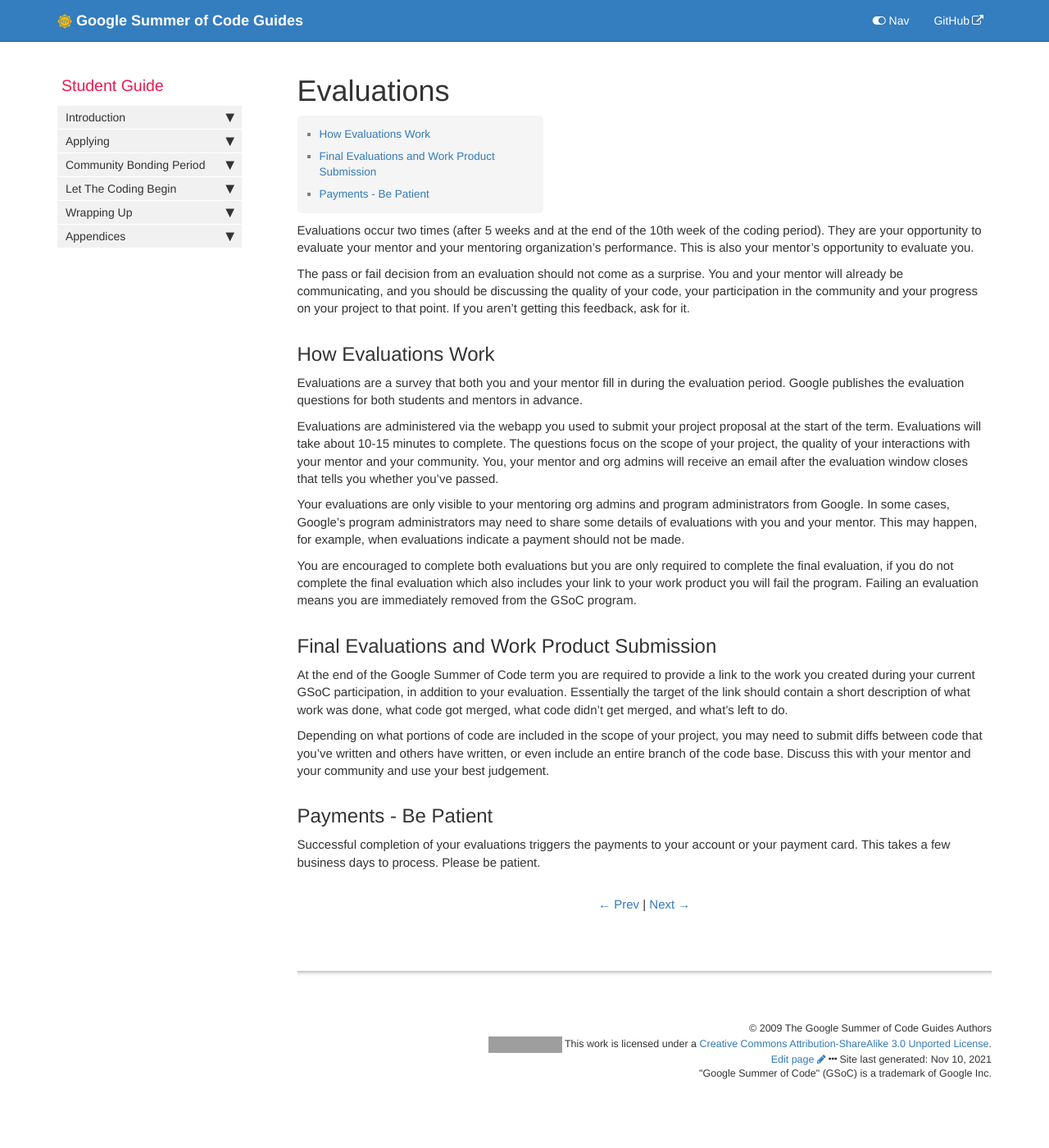
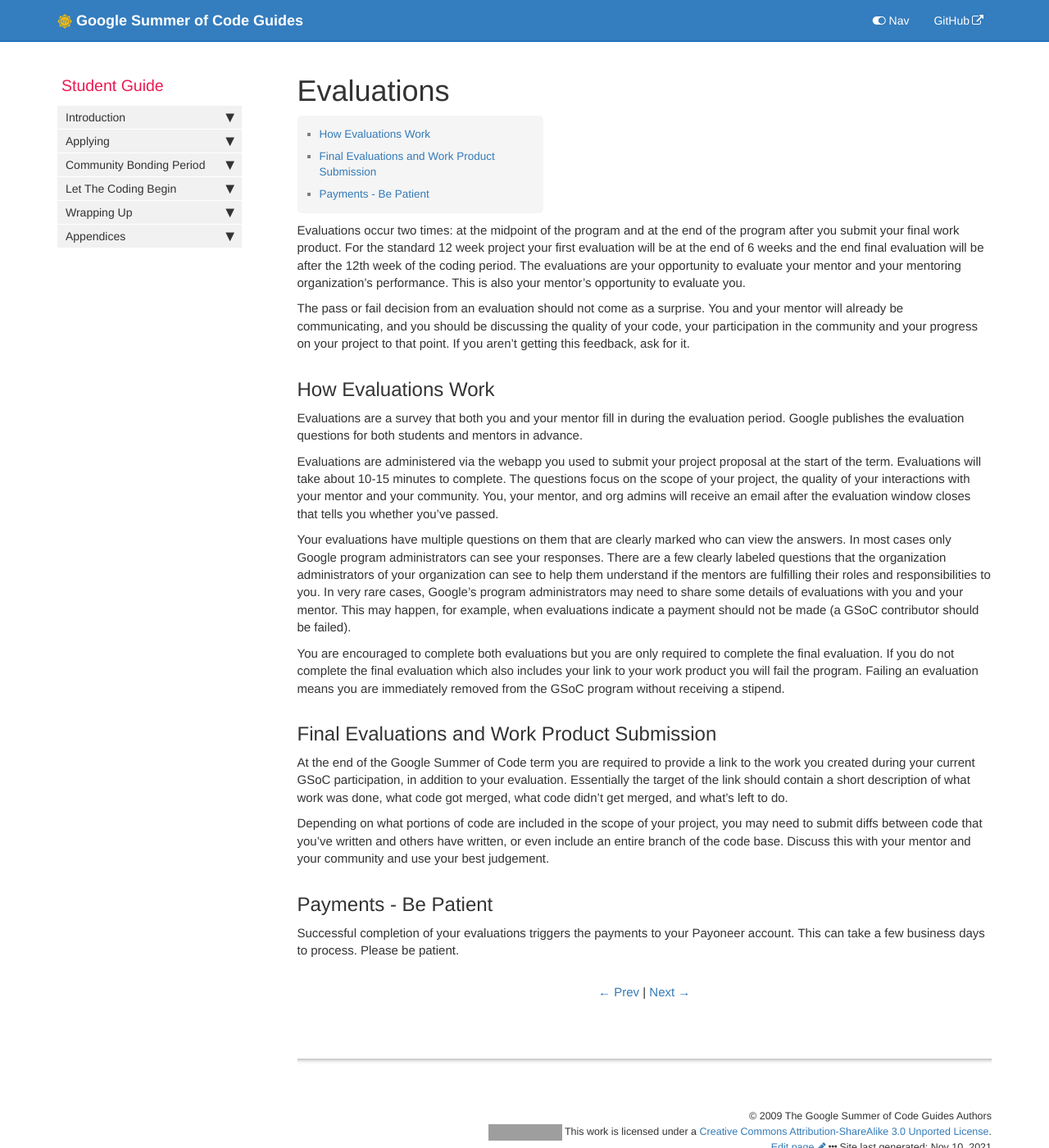
Before and after one commit to google/gsocguides, a Jekyll site: the page built from pages/student/15-evaluations.md, in a window 1280 px wide and 1400 px high. Shown: the whole window at 82% size. Built offline with Jekyll 4.4.1, drawn with Linux system fonts in a browser that asks for light colours; grey boxes are pictures that could not be loaded.

Commit message:
Update 15-evaluations.md
updated eval info

```diff
--- a/pages/student/15-evaluations.md
+++ b/pages/student/15-evaluations.md
@@ -6,7 +6,7 @@ permalink: student/evaluations.html
 sidebar: student_sidebar
 ---
 
-Evaluations occur two times (after 5 weeks and at the end of the 10th week of the coding period). They are your opportunity to evaluate your mentor and your mentoring organization's performance. This is also your mentor's opportunity to evaluate you.
+Evaluations occur two times: at the midpoint of the program and at the end of the program after you submit your final work product. For the standard 12 week project your first evaluation will be at the end of 6 weeks and the end final evaluation will be after the 12th week of the coding period. The evaluations are your opportunity to evaluate your mentor and your mentoring organization's performance. This is also your mentor's opportunity to evaluate you.
 
 The pass or fail decision from an evaluation should not come as a surprise. You and your mentor will already be communicating, and you should be discussing the quality of your code, your participation in the community and your progress on your project to that point. If you aren't getting this feedback, ask for it.
 
@@ -14,11 +14,11 @@ The pass or fail decision from an evaluation should not come as a surprise. You
 
 Evaluations are a survey that both you and your mentor fill in during the evaluation period. Google publishes the evaluation questions for both students and mentors in advance.
 
-Evaluations are administered via the webapp you used to submit your project proposal at the start of the term. Evaluations will take about 10-15 minutes to complete. The questions focus on the scope of your project, the quality of your interactions with your mentor and your community. You, your mentor and org admins will receive an email after the evaluation window closes that tells you whether you've passed.
+Evaluations are administered via the webapp you used to submit your project proposal at the start of the term. Evaluations will take about 10-15 minutes to complete. The questions focus on the scope of your project, the quality of your interactions with your mentor and your community. You, your mentor, and org admins will receive an email after the evaluation window closes that tells you whether you've passed.
 
-Your evaluations are only visible to your mentoring org admins and program administrators from Google. In some cases, Google's program administrators may need to share some details of evaluations with you and your mentor. This may happen, for example, when evaluations indicate a payment should not be made.
+Your evaluations have multiple questions on them that are clearly marked who can view the answers. In most cases only Google program administrators can see your responses. There are a few clearly labeled questions that the organization administrators of your organization can see to help them understand if the mentors are fulfilling their roles and responsibilities to you. In very rare cases, Google's program administrators may need to share some details of evaluations with you and your mentor. This may happen, for example, when evaluations indicate a payment should not be made (a GSoC contributor should be failed).
 
-You are encouraged to complete both evaluations but you are only required to complete the final evaluation, if you do not complete the final evaluation which also includes your link to your work product you will fail the program. Failing an evaluation means you are immediately removed from the GSoC program.
+You are encouraged to complete both evaluations but you are only required to complete the final evaluation. If you do not complete the final evaluation which also includes your link to your work product you will fail the program. Failing an evaluation means you are immediately removed from the GSoC program without receiving a stipend.
 
 ## Final Evaluations and Work Product Submission
 
@@ -28,4 +28,4 @@ Depending on what portions of code are included in the scope of your project, yo
 
 ## Payments - Be Patient
 
-Successful completion of your evaluations triggers the payments to your account or your payment card. This takes a few business days to process. Please be patient.
+Successful completion of your evaluations triggers the payments to your Payoneer account. This can take a few business days to process. Please be patient.
```
